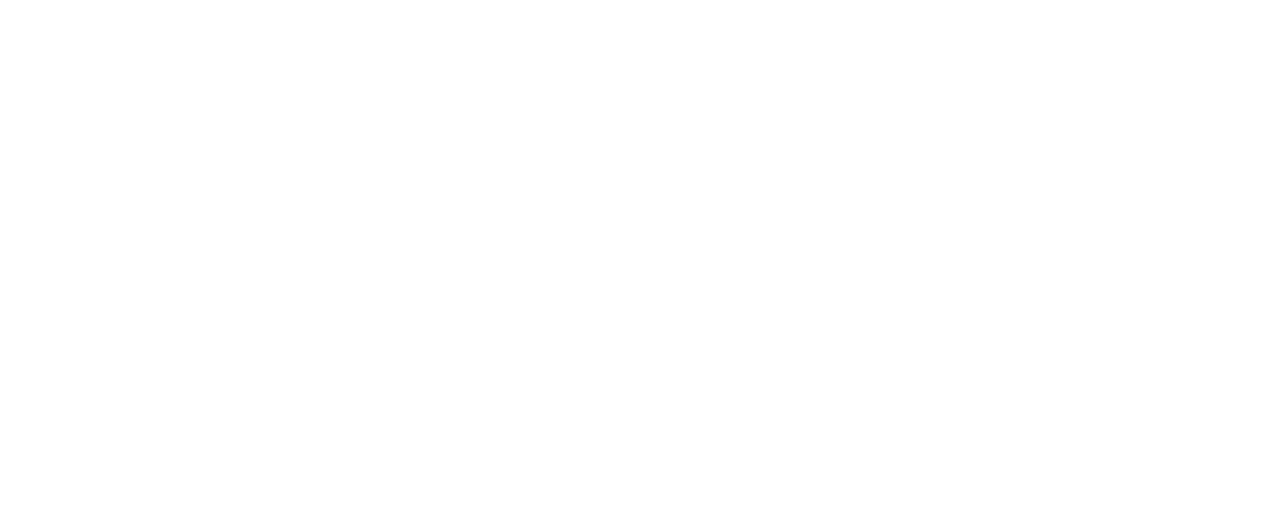
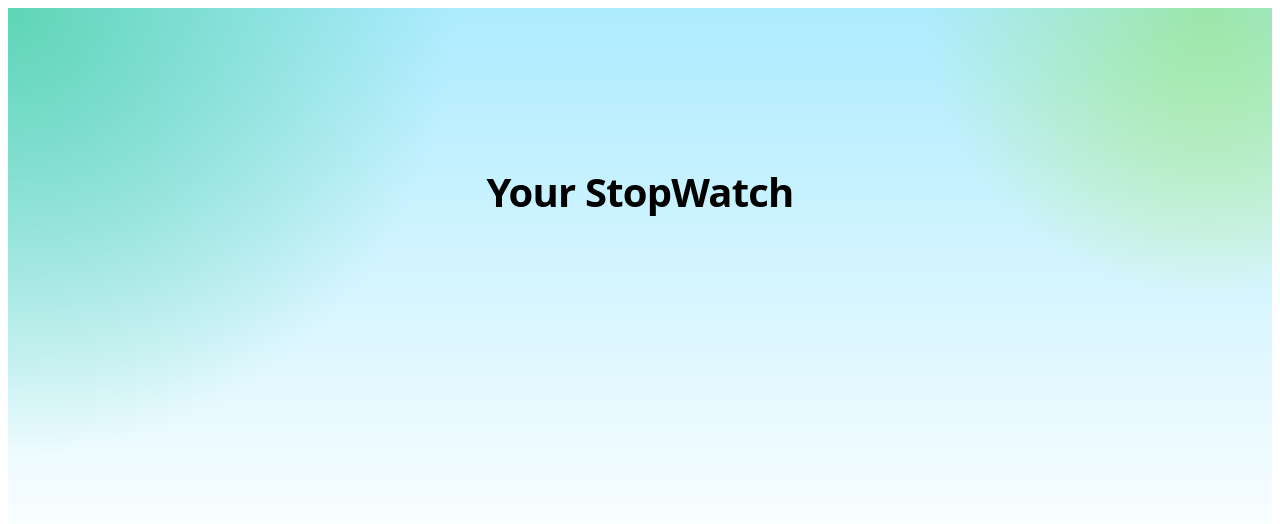
Before and after one commit to Shopify/eng-intern-assessment-react, a React app: page / in a window 1280 px wide. Shown: the top 524 px of the page. Built offline with nearby package versions, Linux system fonts and the light colour scheme.

Commit message:
style: Add styles to app and stopwatch components

```diff
--- /dev/null
+++ b/src/App.css
@@ -0,0 +1,19 @@
+.stopwatch-section {
+    height: 100vh;
+    width: 100%;
+    background-image: radial-gradient(circle at 0 0,#5fd5b6 0,rgba(95,213,182,0) 30%),linear-gradient(180deg,rgba(121,223,255,.7) -10%,rgba(121,223,255,0) 70%),radial-gradient(circle at 95% 0,#d0f224 0,rgba(95,213,182,0) 20%);
+}
+.stopwatch-div {
+    display: flex;
+    justify-content: center;
+    align-items: center;
+    flex-direction: column;
+    padding-top: 7.5rem;
+}
+.stopwatch-title{
+    font-size: 2.5rem;
+    font-weight: 700;
+    letter-spacing: -.02em;
+    line-height: 3rem;
+    font-family:ui-sans-serif,system-ui,sans-serif,Apple Color Emoji,Segoe UI Emoji,Segoe UI Symbol,Noto Color Emoji;
+}
--- a/src/App.tsx
+++ b/src/App.tsx
@@ -1,7 +1,14 @@
 import React from 'react'
+import StopWatch from './StopWatch'
+import './App.css';
 
 export default function App() {
     return(
-        <div></div>
+        <section className='stopwatch-section'>
+            <div className='stopwatch-div'>
+                <h1 className='stopwatch-title'>Your StopWatch</h1>
+                <StopWatch />
+            </div>
+        </section>
     )
 }
--- a/src/StopWatch.tsx
+++ b/src/StopWatch.tsx
@@ -1,6 +1,10 @@
-import React from 'react'
+import React, { useState } from 'react'
+import './StopWatch.css';
 
 export default function StopWatch() {
+    const [time, setTime] = useState(0);
+    const [start, setStart] = useState(false);
+
     return(
         <div></div>
     )
```
Also changed, not shown: src/StopWatch.css (added), 1 other file (tests, documents, lock files or other folders).
